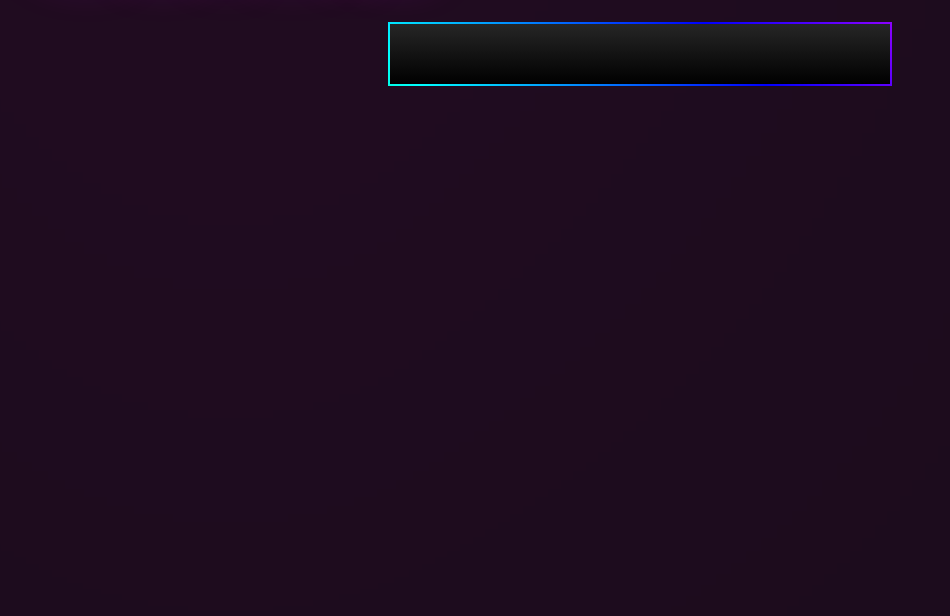
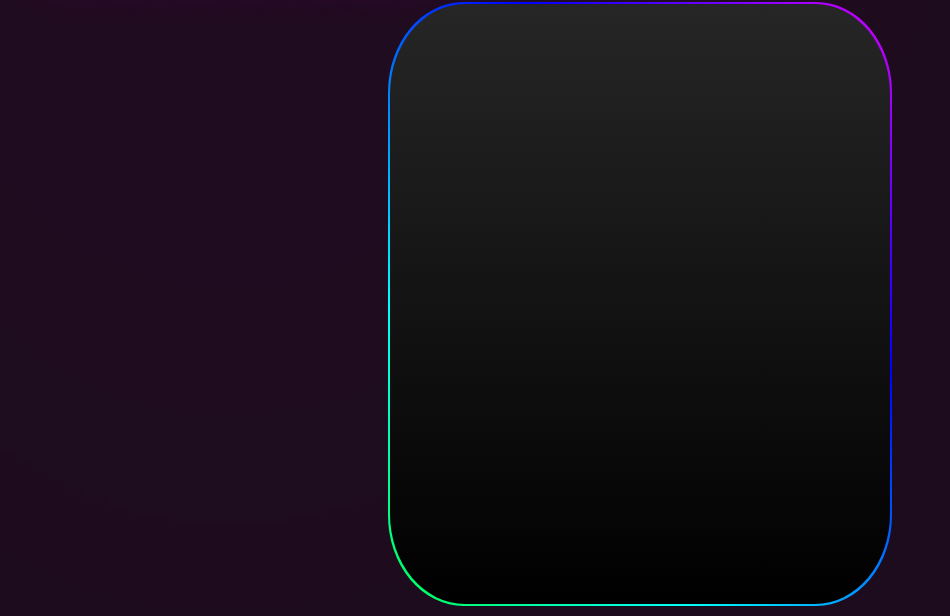
Before and after one commit to hugarco1/RainbowPorn, a plain HTML site: page rutas/cuenta.html in a window 1280 px wide. Shown: the part 184-800 px from the top of the page, without its empty margins (0-950 px from the left). Drawn offline with Linux system fonts and the light colour scheme.

Commit message:
Menú del aparatado Cuenta border-radius

```diff
--- a/css/styles.css
+++ b/css/styles.css
@@ -135,3 +135,40 @@ img {
                 background: rgba(232, 155, 255, 0.904);
                 border-radius: 12px;
             }
+            .shadow-cuenta{
+                position: relative;
+                margin: auto;
+                width: 500px;
+                height: 60px;
+                background: linear-gradient(0deg,rgb(0, 0, 0),#262626);
+                border-radius: 15%;
+            }
+            .shadow-cuenta:before{
+                content: '';
+                position: absolute;
+                top: -2px;
+                left: -2px;
+                background: linear-gradient(45deg,#f00, #ff2b00, #f50, #ff8000, #fa0, #ffd500, #ff0, #d4ff00, #af0, #80ff00, #5f0,
+                #2bff00, #0f0, #00ff2a, #0f5, #00ff80, #0fa, #00ffd5, #0ff, #00d5ff, #0af, #0080ff, #05f, #002aff, #00f, #2b00ff, #50f,
+                #8000ff, #a0f, #d400ff, #f0f, #ff00d4, #f0a, #ff0080, #f05, #ff002b, #f00);
+                background-size: 400%;
+                width: calc(100% + 4px);
+                height: calc(100% + 4px);
+                border-radius: 15%;
+                z-index: -1;
+                animation: animate 200000s linear infinite;
+            }
+            @keyframes animate{
+                0%
+                {
+                background-position: 0 0;
+                }
+                50%
+                {
+                background-position:4000000% 0;
+                }
+                100%
+                {
+                background-position: 0 0;
+                }
+            }
--- a/rutas/cuenta.html
+++ b/rutas/cuenta.html
@@ -32,10 +32,7 @@
         <br>
         <br>
         <br>
-        <nav class="shadow" align="center">
-            <ul class="menu-horizontal" align="center">
-
-            </ul>
+        <nav style="height: 600px;" class="shadow-cuenta" align="center">
         </nav>
     </body>
 </html>
```
